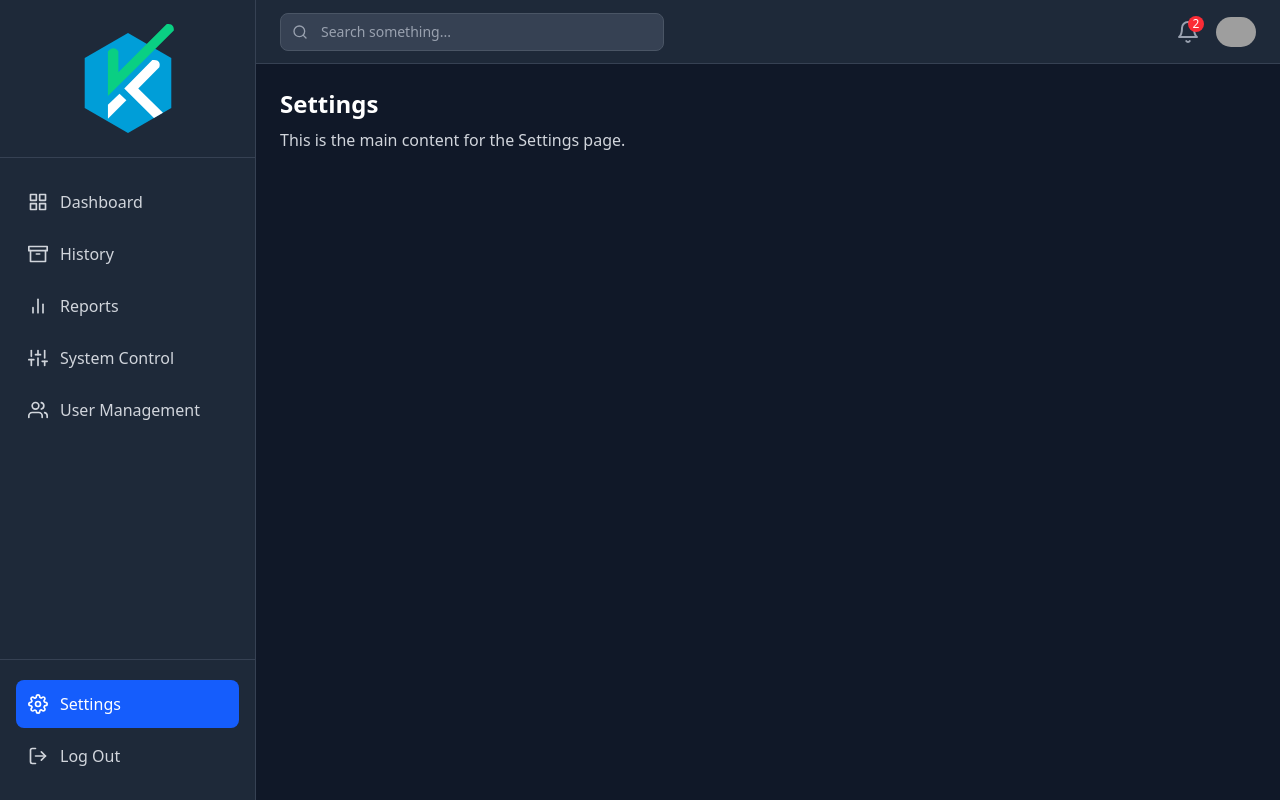
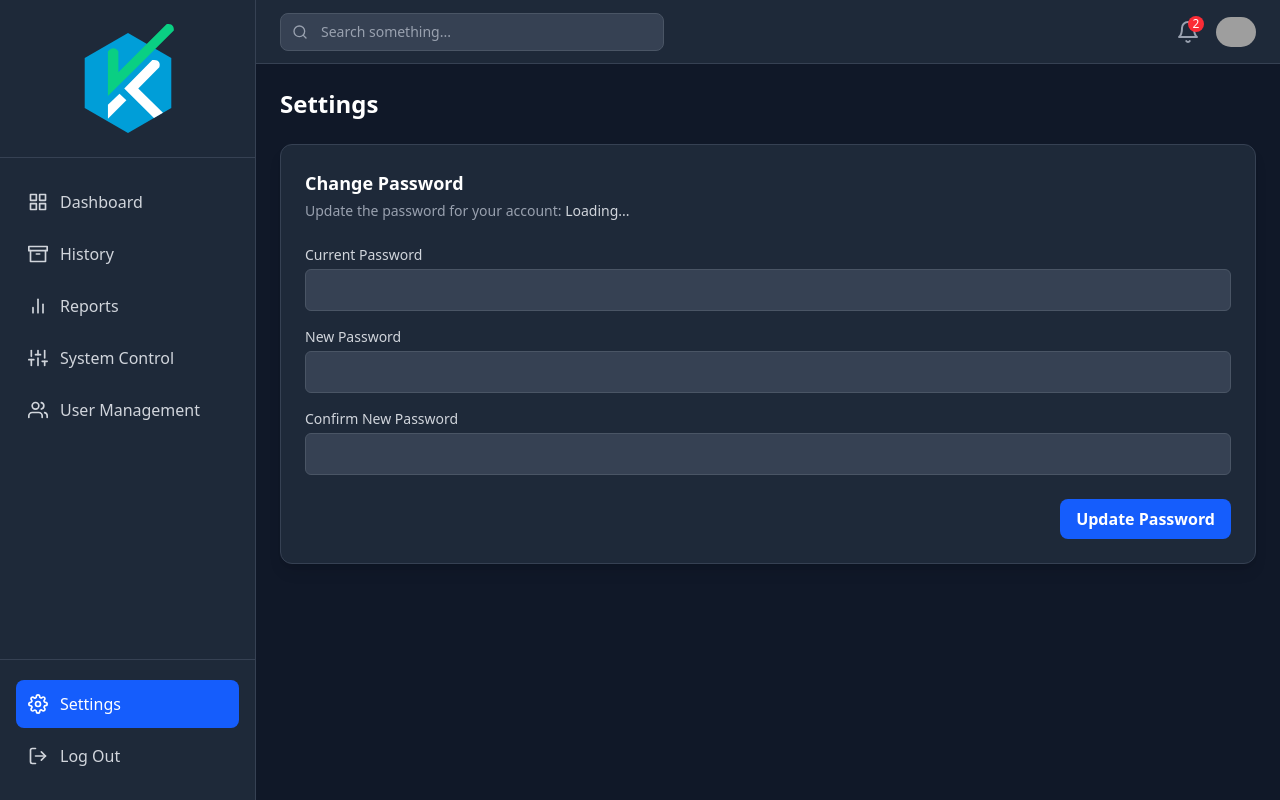
Before and after one commit to aDJi2003/capstone_project_A_01, a Next.js app in the folder frontend/: page /Dashboard/Settings in a window 1280 px wide. Built offline with nearby package versions, Linux system fonts and the light colour scheme; grey boxes are pictures that could not be loaded.

Commit message:
feat: add change password feature for authenticated users

```diff
--- a/frontend/src/app/Dashboard/Settings/page.jsx
+++ b/frontend/src/app/Dashboard/Settings/page.jsx
@@ -1,10 +1,122 @@
-export default function HistoryPage() {
+'use client';
+
+import { useState, useEffect } from 'react';
+import { toast, ToastContainer } from 'react-toastify';
+import 'react-toastify/dist/ReactToastify.css';
+
+export default function SettingsPage() {
+  const [userEmail, setUserEmail] = useState('Loading...');
+  const [currentPassword, setCurrentPassword] = useState('');
+  const [newPassword, setNewPassword] = useState('');
+  const [confirmPassword, setConfirmPassword] = useState('');
+
+  useEffect(() => {
+    const fetchUserData = async () => {
+      const token = localStorage.getItem('token');
+      if (!token) return;
+
+      try {
+        const response = await fetch('http://localhost:5000/api/users/me', {
+          headers: {
+            'Authorization': `Bearer ${token}`
+          }
+        });
+        const data = await response.json();
+        if (response.ok) {
+          setUserEmail(data.email);
+        }
+      } catch (error) {
+        console.error('Failed to fetch user data', error);
+        setUserEmail('Failed to load email');
+      }
+    };
+    fetchUserData();
+  }, []);
+
+  const handleSubmit = async (e) => {
+    e.preventDefault();
+    if (newPassword !== confirmPassword) {
+      return toast.warn('New passwords do not match.');
+    }
+    if (newPassword.length < 8) {
+      return toast.warn('New password must be at least 8 characters.');
+    }
+
+    const token = localStorage.getItem('token');
+    try {
+      const response = await fetch('http://localhost:5000/api/users/change-password', {
+        method: 'POST',
+        headers: {
+          'Content-Type': 'application/json',
+          'Authorization': `Bearer ${token}`,
+        },
+        body: JSON.stringify({ currentPassword, newPassword }),
+      });
+
+      const data = await response.json();
+      if (!response.ok) {
+        toast.error(data.message);
+      } else {
+        toast.success(data.message);
+        setCurrentPassword('');
+        setNewPassword('');
+        setConfirmPassword('');
+      }
+    } catch (error) {
+      toast.error('An error occurred.');
+    }
+  };
+
   return (
     <div>
+      <ToastContainer theme="dark" position="top-right" autoClose={3000} />
       <h1 className="text-2xl font-semibold text-white">Settings</h1>
-      <p className="mt-2 text-gray-300">
-        This is the main content for the Settings page.
-      </p>
+
+      {/* Card ganti password */}
+      <div className="mt-6 max-w-full bg-gray-800 rounded-xl shadow-lg border border-gray-700">
+        <div className="p-6">
+          <h2 className="text-lg font-semibold text-white">Change Password</h2>
+          <p className="text-sm text-gray-400 mt-1">Update the password for your account: <span className="font-medium text-gray-300">{userEmail}</span></p>
+
+          <form onSubmit={handleSubmit} className="mt-6 space-y-4">
+            <div>
+              <label className="block text-sm font-medium text-gray-300">Current Password</label>
+              <input
+                type="password"
+                value={currentPassword}
+                onChange={(e) => setCurrentPassword(e.target.value)}
+                required
+                className="mt-1 block w-full appearance-none rounded-md border border-gray-600 bg-gray-700 px-3 py-2 text-white placeholder-gray-400 focus:border-blue-500 focus:outline-none focus:ring-blue-500"
+              />
+            </div>
+            <div>
+              <label className="block text-sm font-medium text-gray-300">New Password</label>
+              <input
+                type="password"
+                value={newPassword}
+                onChange={(e) => setNewPassword(e.target.value)}
+                required
+                className="mt-1 block w-full appearance-none rounded-md border border-gray-600 bg-gray-700 px-3 py-2 text-white placeholder-gray-400 focus:border-blue-500 focus:outline-none focus:ring-blue-500"
+              />
+            </div>
+            <div>
+              <label className="block text-sm font-medium text-gray-300">Confirm New Password</label>
+              <input
+                type="password"
+                value={confirmPassword}
+                onChange={(e) => setConfirmPassword(e.target.value)}
+                required
+                className="mt-1 block w-full appearance-none rounded-md border border-gray-600 bg-gray-700 px-3 py-2 text-white placeholder-gray-400 focus:border-blue-500 focus:outline-none focus:ring-blue-500"
+              />
+            </div>
+            <div className="pt-2 flex justify-end">
+              <button type="submit" className="px-4 py-2 rounded-lg bg-blue-600 text-white font-semibold hover:bg-blue-700 transition-colors">
+                Update Password
+              </button>
+            </div>
+          </form>
+        </div>
+      </div>
     </div>
   );
 }
--- a/frontend/src/app/Login/page.jsx
+++ b/frontend/src/app/Login/page.jsx
@@ -197,7 +197,7 @@ export default function LoginPage() {
 
               <div className="text-sm curson-pointer">
                 <Link
-                  href="/ForgotPassword"
+                  href="/forgot-password"
                   className="font-medium text-blue-500 hover:text-blue-400"
                 >
                   Forgot password
```
Also changed, not shown: frontend/src/app/forgot-password/page.jsx (renamed from frontend/src/app/ForgotPassword/page.jsx), 2 other files (tests, documents, lock files or other folders).
